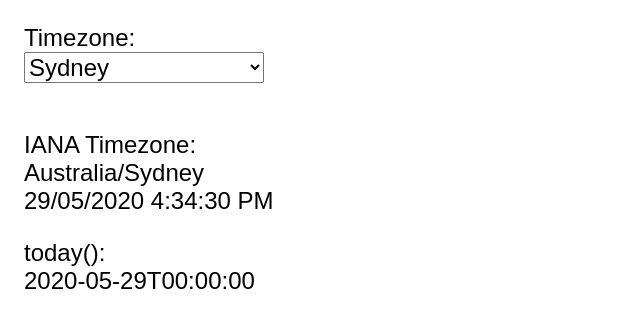
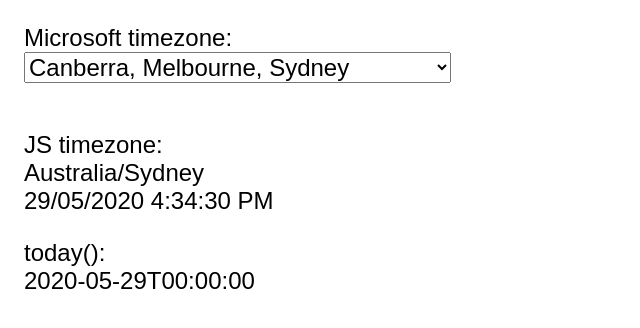
Before and after one commit to hexagonal/timezones, a plain HTML site: page docs/index.html in a window 1280 px wide. Shown: the whole page, without its empty margins (0-640 px from the left). Drawn offline with Linux system fonts and the light colour scheme.

Commit message:
Changed to Microsoft timezones.

```diff
--- a/docs/index.html
+++ b/docs/index.html
@@ -58,21 +58,20 @@
       margin-top: 1em;
     }
   </style>
-  <label for="optTimeZones">Timezone:</label><br>
+  <label for="optTimeZones">Microsoft timezone:</label><br>
   <select id="optTimeZones">
     <option value="Australia/Adelaide">Adelaide</option>
     <option value="Australia/Brisbane">Brisbane</option>
+    <option value="Australia/Sydney" selected>Canberra, Melbourne, Sydney</option>
     <option value="Australia/Darwin">Darwin</option>
     <option value="Australia/Hobart">Hobart</option>
-    <option value="Australia/Melbourne">Melbourne</option>
     <option value="Australia/Perth">Perth</option>
-    <option value="Australia/Sydney" selected>Sydney</option>
-    <option value="America/Los_Angeles">Los Angeles (USA)</option>
-    <option value="Pacific/Auckland">Auckland (NZ)</option>
-    <option value="Pacific/Port_Moresby">Port Moresby (PNG)</option>
-    <option value="Asia/Kolkata">Delhi (India)</option>
+    <option value="America/Los_Angeles">Pacific Time (US & Canada)</option>
+    <option value="Pacific/Auckland">Auckland, Wellington</option>
+    <option value="Pacific/Port_Moresby">Guam, Port Moresby</option>
+    <option value="Asia/Kolkata">Chennai, Kolkata, Mumbai, New Delhi</option>
   </select>
-  <div style="margin-top: 2em;">IANA Timezone:</div>
+  <div style="margin-top: 2em;">JS timezone:</div>
   <p id="outTimeZone"></p>
   <p id="outTime"></p>
   <div style="margin-top: 1em;">today():</div>
```
